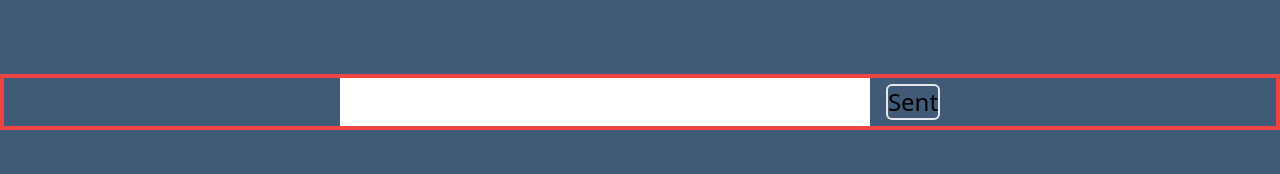
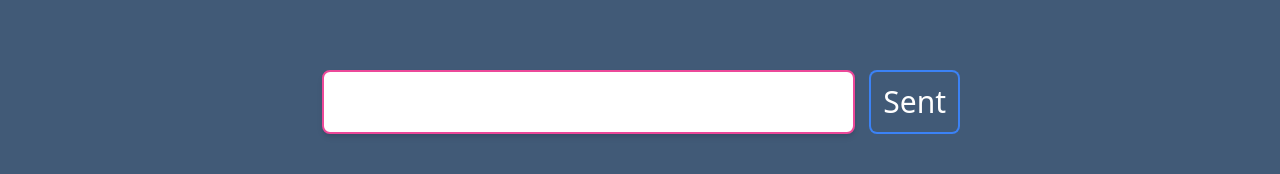
Before and after one commit to Abrham-m/Generative-AI, a React (Create React App) app in the folder client/: page /user in a window 1280 px wide. Shown: the part 298-472 px from the top of the page. Built offline with nearby package versions, Linux system fonts and the light colour scheme.

Commit message:
user module is edited

```diff
--- a/client/src/Components/user.jsx
+++ b/client/src/Components/user.jsx
@@ -1,18 +1,51 @@
-import React from "react";
+import React, { useState } from "react";
+import axios from 'axios'
 import Nav from "./Nav";
 const User = () => {
+  const [prompt, setPrompt] = useState("");
+  const [response, setResponse] = useState("");
+
+  const handleSubmit = async (e) => {
+    e.preventDefault();
+    try {
+     const response =  axios.post('',prompt,{
+      headers: {
+         'Content-Type': 'application/json',
+         'Authorization': `Bearer `
+       }
+     })
+     setResponse(response.data);
+     console.log(response)
+    } catch (error) {
+      console.log(error);
+    }
+  };
   return (
     <>
       <div className="min-h-screen bg-user_bg_color flex items-center justify-center">
         <Nav />
         <div
-          className="flex flex-col w-full items-center justify-center border-4 border-red-500"
+          className="flex flex-col w-full items-center justify-center "
           id="box"
         >
           <div className="flex flex-row items-center justify-center space-x-4 w-full">
-            <input type="text" className="w-5/12 h-12 text-2xl" />
-            <button className="text-2xl rounded-md border-2 ">Sent</button>
+            <textarea
+              className="w-5/12 h-16 p-2 border-2 border-pink-500 text-2xl rounded-lg resize-none overflow-auto shadow-md focus:outline-none focus:ring-2 focus:ring-pink-500"
+              rows={1}
+              style={{ resize: "none", overflow: "auto" }}
+              onChange={(e) => {
+                setPrompt(e.target.value);
+                const textarea = e.target;
+                textarea.style.height = "auto";
+                textarea.style.height = `${textarea.scrollHeight}px`;
+              }}
+            ></textarea>
+
+            <button onClick={handleSubmit} className="text-3xl p-3 rounded-md ring-2 ring-blue-500 text-white hover:bg-pink-600 transition-colors duration-300">
+              Sent
+            </button>
           </div>
+          <div>{response}</div>
         </div>
       </div>
     </>
```
